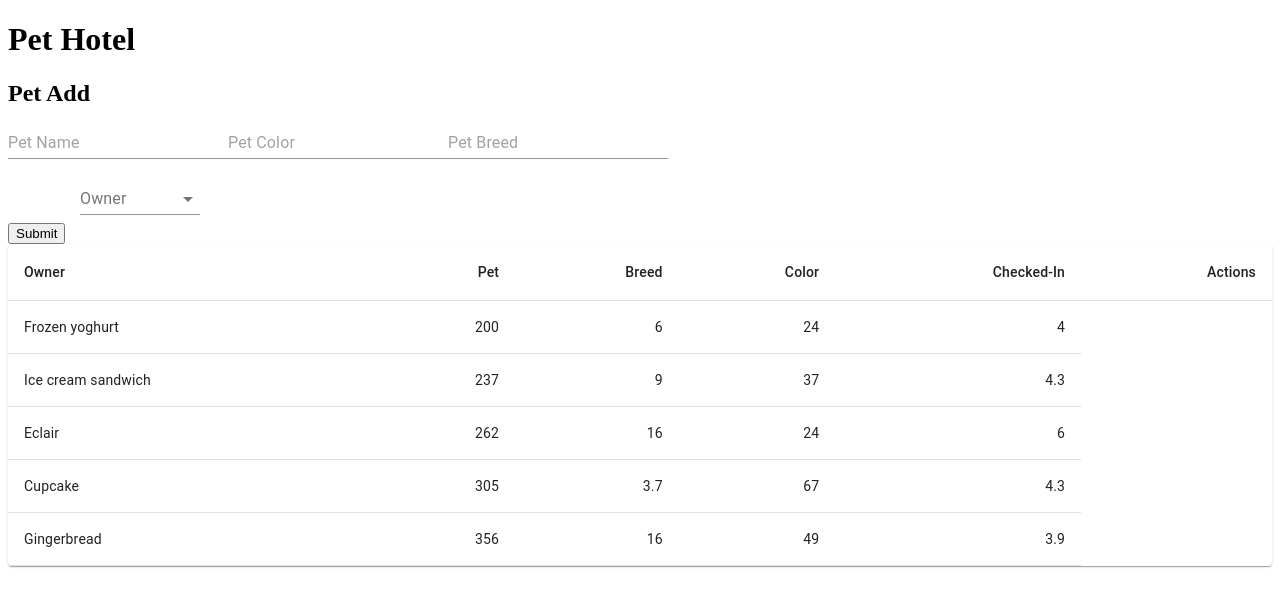
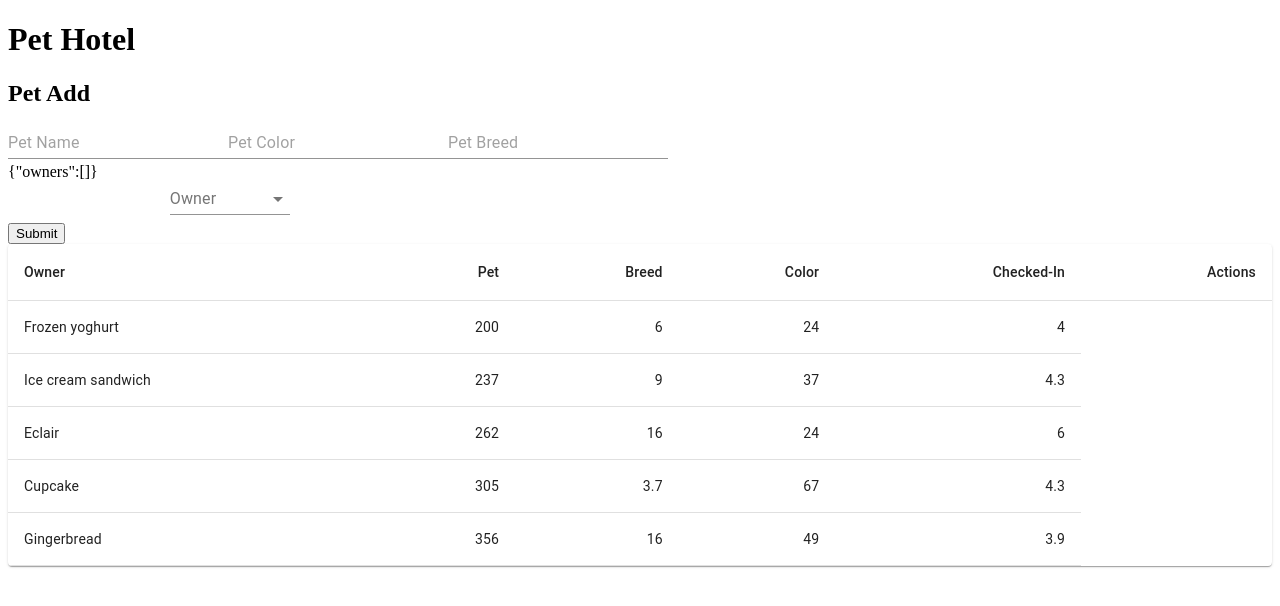
Before and after one commit to lucasgabrielson/pet-hotel, a React (Create React App) app: page /#/pets in a window 1280 px wide. Shown: the top 606 px of the page. Built offline with nearby package versions, Linux system fonts and the light colour scheme.

Commit message:
getting owners from store for dropdown

```diff
--- a/src/OwnerSelect.jsx
+++ b/src/OwnerSelect.jsx
@@ -1,10 +1,13 @@
-import React from 'react';
+import React, { useEffect } from 'react';
 import { makeStyles } from '@material-ui/core/styles';
 import InputLabel from '@material-ui/core/InputLabel';
 import MenuItem from '@material-ui/core/MenuItem';
 import FormControl from '@material-ui/core/FormControl';
 import Select from '@material-ui/core/Select';
 import Button from '@material-ui/core/Button';
+import { useSelector } from 'react-redux';
+
+
 
 const useStyles = makeStyles((theme) => ({
   button: {
@@ -18,7 +21,13 @@ const useStyles = makeStyles((theme) => ({
   },
 }));
 
+
 export default function OwnerSelect() {
+
+  const owners = useSelector( (store)  => {
+    return store.owners;
+  })
+
   const classes = useStyles();
   const [age, setAge] = React.useState('');
   const [open, setOpen] = React.useState(false);
@@ -37,6 +46,7 @@ export default function OwnerSelect() {
 
   return (
     <div>
+      {JSON.stringify({owners})}
       <Button className={classes.button} onClick={handleOpen}>
       </Button>
       <FormControl className={classes.formControl}>
@@ -53,6 +63,11 @@ export default function OwnerSelect() {
           <MenuItem value="">
             <em>None</em>
           </MenuItem>
+            {owners.map(owner => {
+            return (
+            <MenuItem value={owner.name}>{owner.name}</MenuItem>
+              )
+             })}
           <MenuItem value={10}>Ten</MenuItem>
           <MenuItem value={20}>Twenty</MenuItem>
           <MenuItem value={30}>Thirty</MenuItem>
```
Also changed, not shown: 1 other file (tests, documents, lock files or other folders).
